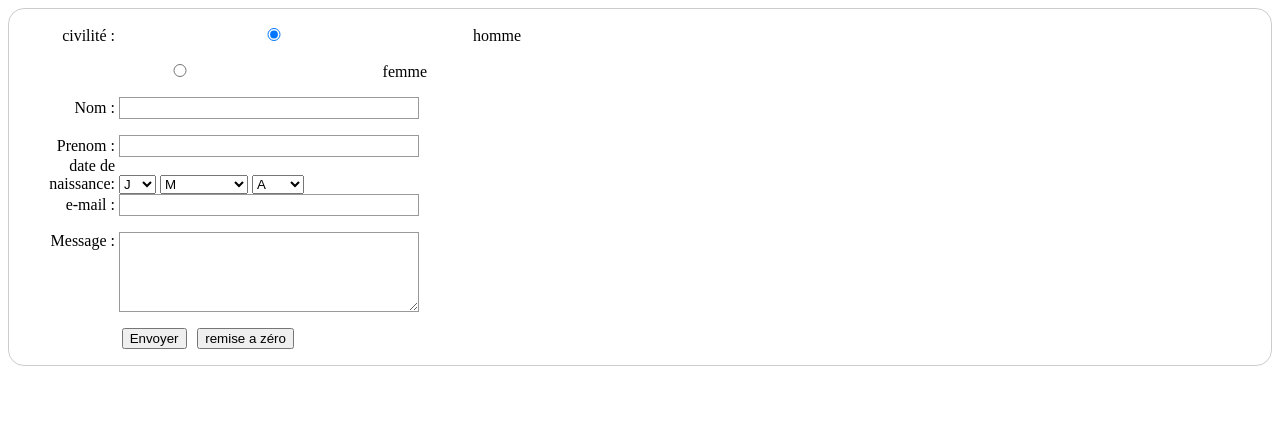
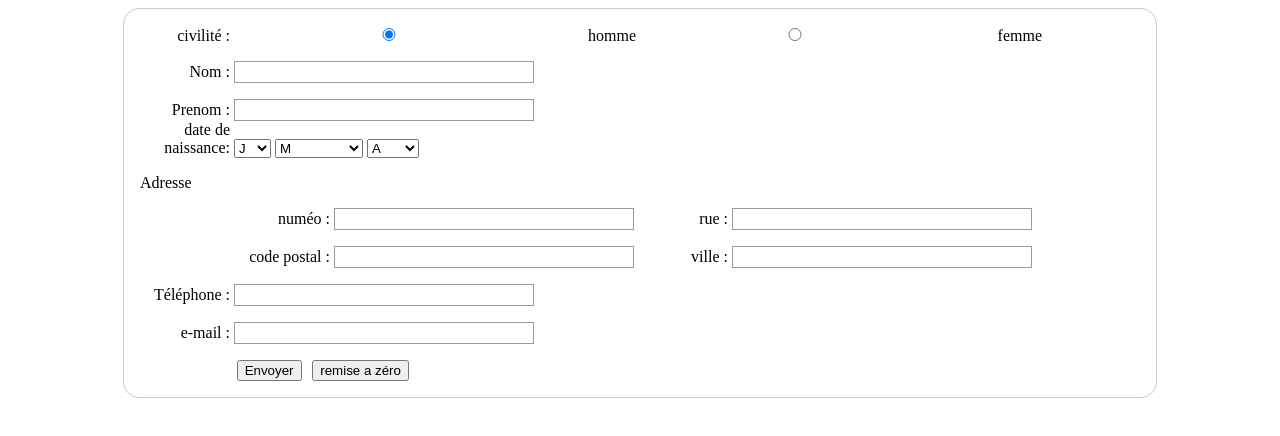
Before and after one commit to Simon-Briaux/TPHTML, a plain HTML site: page formulaire1.html in a window 1280 px wide. Drawn offline with Linux system fonts and the light colour scheme.

Commit message:
mise en page 2

```diff
--- a/exo1.css
+++ b/exo1.css
@@ -1,7 +1,7 @@
 form {
     /* Uniquement centrer le formulaire sur la page */
     margin: 0 auto;
-    /*width: 400px;*/
+    width: 1000px;
     /* Encadré pour voir les limites du formulaire */
     padding: 1em;
     border: 1px solid #CCC;
@@ -63,3 +63,7 @@ form {
 .hommeinput {
   right: 30px;
 }
+
+.ex1 {
+  margin-left: 100px;
+}
--- a/formulaire1.html
+++ b/formulaire1.html
@@ -15,8 +15,6 @@
             <input class = "hommeinput"type="radio" id="homme" name="civiltié" value="homme"
                    checked>
             <label for="homme">homme</label>
-        </div>
-        <div>
             <input type="radio" id="femme" name="civiltié" value="femme">
             <label for="femme">femme</label>
         </div>
@@ -147,13 +145,26 @@
     <option value="30">1961</option>
     <option value="31">1960</option>
 </select>
+    <p class="float">Adresse</p>
+        <div class="ex1">
+            <label for="numéro">numéo :</label>
+            <input type="text" id="numéro" name="user_numéro">
+            <label for="rue">rue :</label>
+            <input type="text" id="rue" name="user_rue">
+        </div>
+        <div class="ex1">
+            <label for="mail">code postal :</label>
+            <input type="text" id="code postal" name="user_code postal">
+            <label for="ville">ville :</label>
+            <input type="text" id="ville" name="ville">
+        </div>
+        <div>
+        <label for="ville">Téléphone :</label>
+            <input type="text" id="tel" name="tel">
+        </div>
         <div>
             <label for="mail">e-mail&nbsp;:</label>
             <input type="email" id="mail" name="user_mail">
-        </div>
-        <div>
-            <label for="msg">Message :</label>
-            <textarea id="msg" name="user_message"></textarea>
         </div>
             <div class="button">
             <button type="submit">Envoyer</button>
```
